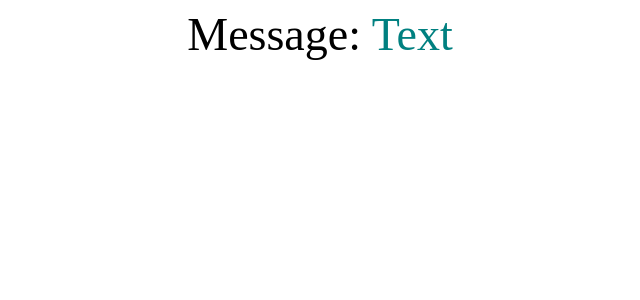
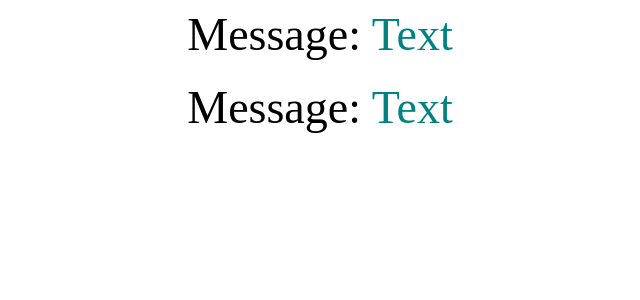
Before and after one commit to ksib7/React-project, a React (Create React App) app: page / in a window 1280 px wide. Shown: the top 300 px of the page, without its empty margins (320-960 px from the left). Built offline with nearby package versions, Linux system fonts and the light colour scheme.

Commit message:
Homework №1

```diff
--- a/src/App.js
+++ b/src/App.js
@@ -1,4 +1,5 @@
-import { Message } from "./Message";
+import { Message, MessageEl } from "./Message";
+import "./style.scss";
 
 const msg = {
   text: "Text",
@@ -8,6 +9,7 @@ function App() {
   return (
     <div className="App">
       <Message text={msg.text} />
+      <MessageEl text={msg.text} />
     </div>
   );
 }
--- a/src/Message.js
+++ b/src/Message.js
@@ -9,4 +9,14 @@ function Message(props) {
   );
 }
 
-export { Message };
+class MessageEl extends React.Component {
+  render() {
+    return (
+      <div className="text">
+        Message: <span className="text__message">{this.props.text}</span>
+      </div>
+    );
+  }
+}
+
+export { Message, MessageEl };
--- a/src/style.scss
+++ b/src/style.scss
@@ -1,6 +1,7 @@
 .text {
   font-size: 46px;
   text-align: center;
+  margin-bottom: 20px;
 }
 
 .text__message {
```
